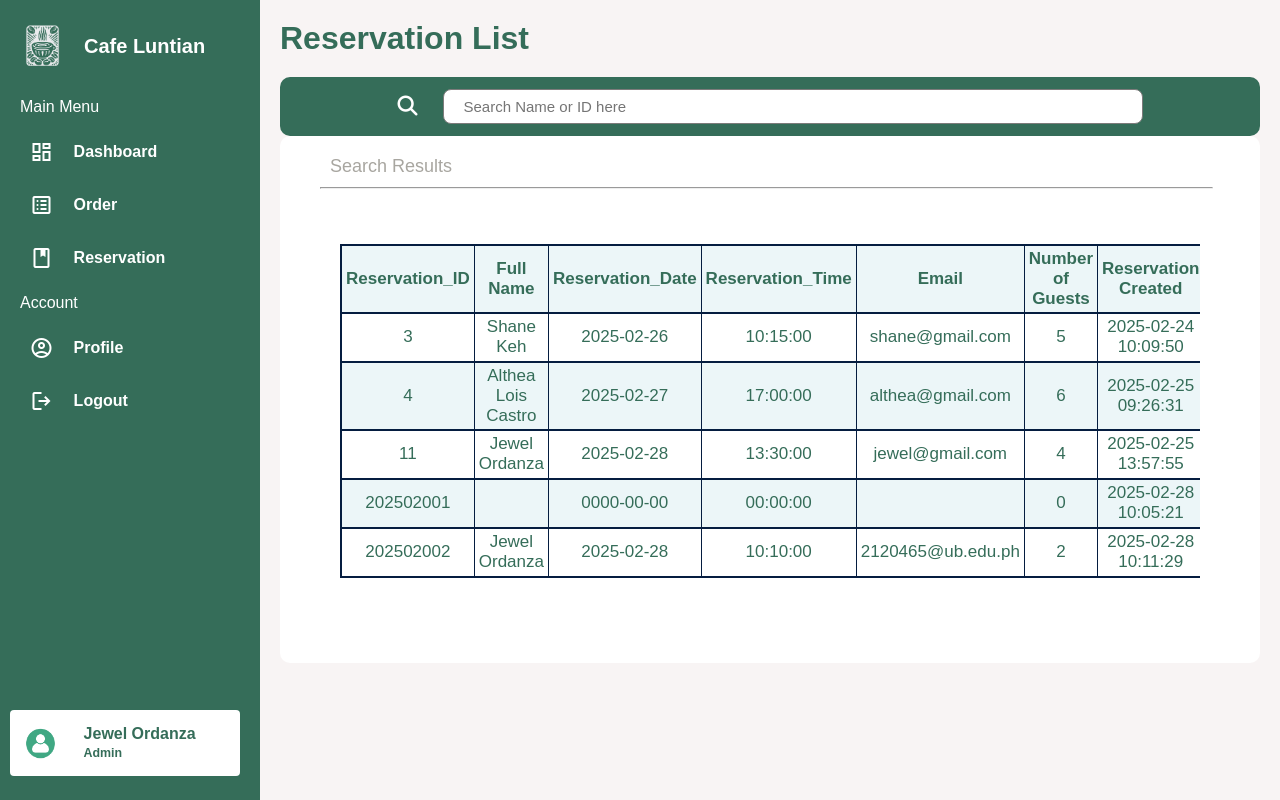
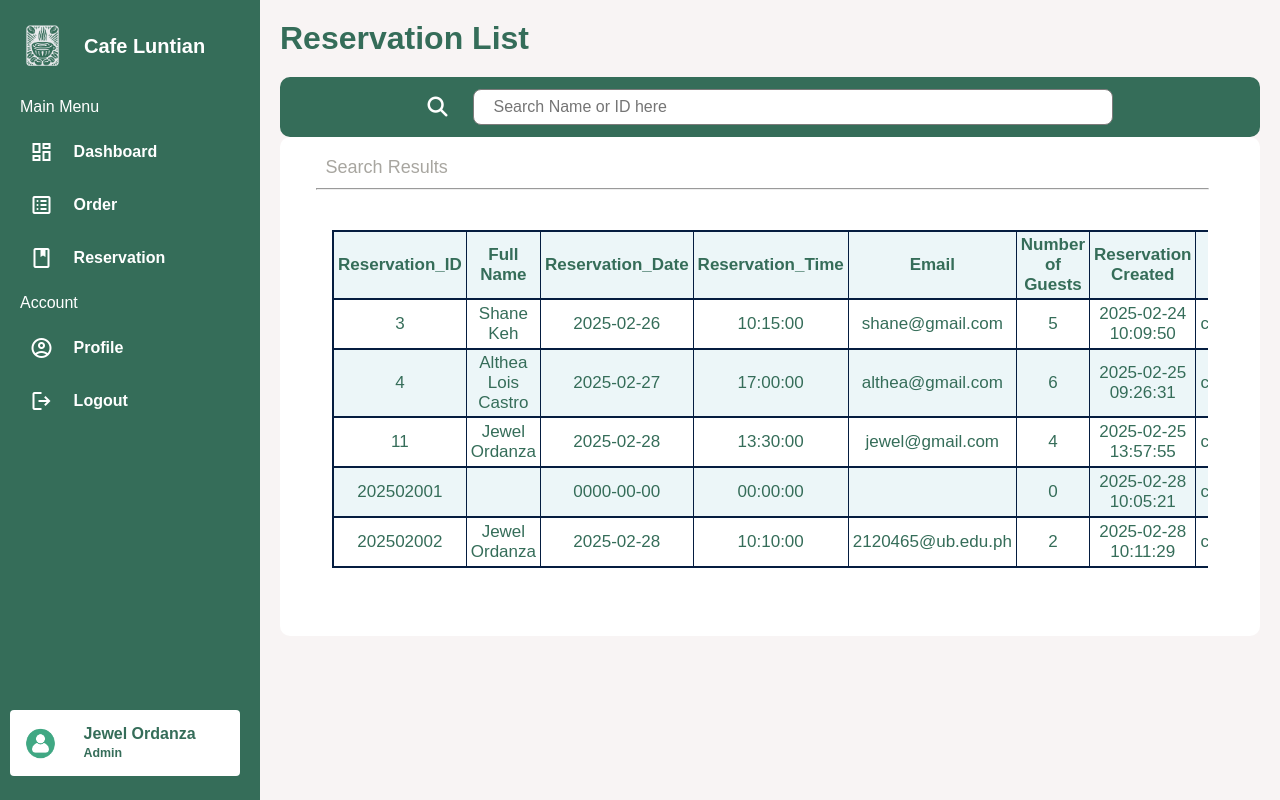
Before and after one commit to Lois223/CafeLuntian, a PHP site: page /adminReservation.php in a window 1280 px wide. Run offline with PHP 8.4, Linux system fonts and the light colour scheme; a user stored in the database is signed in; data comes from the database, SQL or seed files in the repository; some libraries are stand-ins or nearby versions.

Commit message:
Add files via upload

```diff
--- a/style3.css
+++ b/style3.css
@@ -180,10 +180,10 @@
 /* style for admin profile */
 .profile-container {
   background-color: #f7f7f7;
-    padding: 20px;
-    border-radius: 10px;
-    box-shadow: 0 2px 10px rgba(0, 0, 0, 0.1);
-    margin-bottom: 15px;
+  padding: 1.25rem;
+  border-radius: 0.625rem;
+  box-shadow: 0 0.125rem 0.625rem rgba(0, 0, 0, 0.1);
+  margin-bottom: 1rem;
   width: 100%;
 }
 
@@ -196,38 +196,37 @@
   display: flex;
   flex-wrap: wrap;
   justify-content: space-between;
-    gap: 10px;
+  gap: 0.625rem;
 }
 
 .admin-profile .profile-info .admin-details p {
   display: flex;
   flex-basis: 30%;
-    margin: 10px 0;
+  margin: 0.625rem 0;
   color: #356D59;
-
 }
 
 .admin-profile .profile-info .admin-details p strong {
-    margin-right: 10px;
-    min-width: 120px;
+  margin-right: 0.625rem;
+  min-width: 7.5rem;
   color: #356D59;
 }
 
-/*style for tables*/
+/* Style for tables */
 table {
-  margin: 20px auto;
-  font-size: 17px;
-  border: solid #051D40 2px;
+  margin: 2vh auto;
+  font-size: 1.0625rem;
+  border: solid #051D40 0.125rem;
   background-color: #FFF;
-  border-radius: 15px;
+  border-radius: 0.9375rem;
   border-collapse: collapse;
   width: 100%;
 }
 
 table td {
-  padding: 3px 4px;
+  padding: 0.1875rem 0.25rem;
   text-align: center;
-  border-bottom: 2px solid #051D40;
+  border-bottom: 0.125rem solid #051D40;
   color: #356D59;
 }
 
@@ -243,7 +242,6 @@ table tr:nth-of-type(odd) {
   background-color: #ecf6f8;
 }
 
-
 .td-btn {
   display: flex;
   justify-content: center;
@@ -253,57 +251,57 @@ table tr:nth-of-type(odd) {
 .remove-row-button i {
   color: #940a0a;
   font-size: 1.5rem;
-  margin-top: 15px;
+  margin-top: 1rem;
   background: none;
   border: none;
   cursor: pointer;
 }
 
-/* style for search*/
+/* Style for search */
 .search {
-  margin-top: 6px;
-  padding: 12px 20px;
-  border-radius: 10px;
+  margin-top: 0.375rem;
+  padding: 0.75rem 1.25rem;
+  border-radius: 0.625rem;
   background-color: #356D59;
   display: flex;
   flex-direction: row;
   align-items: center;
   justify-content: center;
-  gap: 10px;
+  gap: 0.625rem;
 }
 
 .search p {
   color: #ffffff;
-  font-size: 20px;
+  font-size: 1.25rem;
 }
 
 .search input, .search select {
-  padding: 10px;
-  margin-left: 10px;
+  padding: 0.625rem;
+  margin-left: 0.625rem;
 }
 
 #searchInput {
-  width: 700px;
-  padding: 8px;
-  border-radius: 8px;
+  width: 50vw;
+  padding: 0.5rem;
+  border-radius: 0.5rem;
   background: #ffffff;
-  font-size: 15px;
+  font-size: 1rem;
   text-align: left;
-  padding-left: 20px;
-  border: 1px solid #7c7b7b;
+  padding-left: 1.25rem;
+  border: 0.0625rem solid #7c7b7b;
 }
 
 #searchIcon {
   color: #ffffff;
-  font-size: 20px;
+  font-size: 1.25rem;
   cursor: pointer;
 }
 
 .btn-2 {
-  font-size: 15px;
-  padding: 7px 10px;
+  font-size: 1rem;
+  padding: 0.4375rem 0.625rem;
   border-color: #356D59;
-  border-radius: 3px;
+  border-radius: 0.1875rem;
   cursor: pointer;
   color: #046c86;
   transition: all 0.3s ease 0s;
@@ -316,38 +314,38 @@ table tr:nth-of-type(odd) {
   background-color: #41a884;
 }
 
-.search-icon{
+.search-icon {
   color: #ffffff;
-  font-size: 20px;
-  margin-right: 5px;
+  font-size: 1.25rem;
+  margin-right: 0.3125rem;
 }
 
-/*style for search-result section*/
+/* Style for search-result section */
 .search-result {
   flex: 1;
-  padding: 20px;
+  padding: 1.25rem;
   box-sizing: border-box;
   background-color: #ffffff;
-  border-radius: 10px;
+  border-radius: 0.625rem;
   overflow: auto;
 }
 
-.search-result h1{
-  margin-left: 30px;
-  font-size: 18px;
+.search-result h1 {
+  margin-left: 2vw;
+  font-size: 1.125rem;
   color: #a8a6a0;
   font-weight: normal;
 }
 
-.search-result hr{
-  margin-top: 10px;
-  margin-left: 20px;
+.search-result hr {
+  margin-top: 0.625rem;
+  margin-left: 1.25vw;
   width: 95%;
 }
 
-.search-result .box-container{
-  margin-left: 40px;
-  margin-right: 40px;
-  margin-top: 35px;
-  margin-bottom: 45px;
+.search-result .box-container {
+  margin-left: 2.5vw;
+  margin-right: 2.5vw;
+  margin-top: 3vh;
+  margin-bottom: 4vh;
 }
```
Lines whose indentation alone changed are shown as unchanged.
